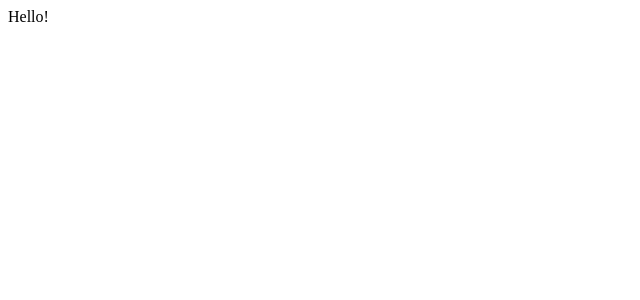
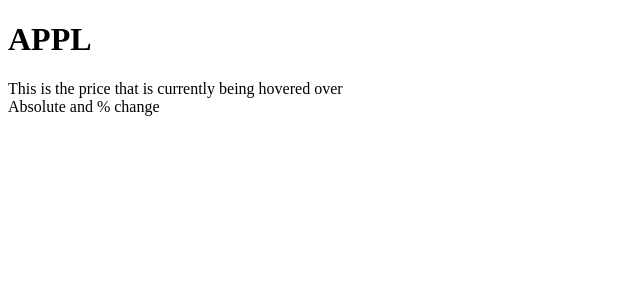
Before and after one commit to Dr-Katherine-Johnson/chart, a React app: page / in a window 1280 px wide. Shown: the top 300 px of the page, without its empty margins (0-640 px from the left). Built offline with nearby package versions, Linux system fonts and the light colour scheme; the HTML template or start-up script is replaced by a standard one.

Commit message:
[wip] Adds placeholder chart

```diff
--- a/client/src/app.jsx
+++ b/client/src/app.jsx
@@ -1,14 +1,31 @@
 import React from 'react';
 import ReactDOM from 'react-dom';
+
+import Sample from '../../sampledata/price.js'
+
+import ChartHat from './charthat.jsx';
 
 class App extends React.Component {
   constructor(props) {
     super(props);
+
+    this.state = {
+      ticker: Sample.ticker,
+      name: Sample.name,
+      prices: Sample.prices
+    }
   }
 
   render() {
     return (
-      <div>Hello!</div>
+      <div className="priceChart">
+        <ChartHat
+          ticker={this.state.ticker}
+        >
+        </ChartHat>
+        <div className="rating-percent"></div>
+        <div className="people-own"></div>
+      </div>
     );
   }
 }
--- /dev/null
+++ b/client/src/charthat.jsx
@@ -0,0 +1,15 @@
+import React from 'react';
+
+const ChartHat = ({ ticker, children }) => {
+  return (
+    <>
+      <h1>{ticker}</h1>
+      <div>This is the price that is currently being hovered over</div>
+      {/* TODO: what are these percent changes computed from?? */}
+      <div>Absolute and % change</div>
+
+    </>
+  );
+};
+
+export default ChartHat;
--- /dev/null
+++ b/sampledata/price.js
@@ -0,0 +1,14 @@
+module.exports = {
+  ticker: 'APPL',
+  name: 'Apple',
+  prices: [
+    {
+      dateTime: new Date("2019-11-16T22:27:19.319Z"),
+      open: 264.03,
+      high: 264.40,
+      low: 264.02,
+      close: 264.35,
+      volume: 96770
+    },
+  ]
+}
```
